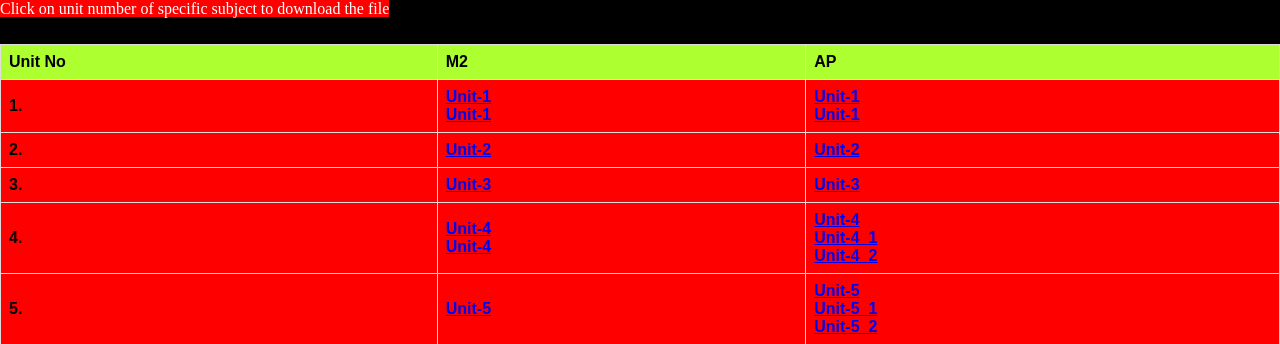
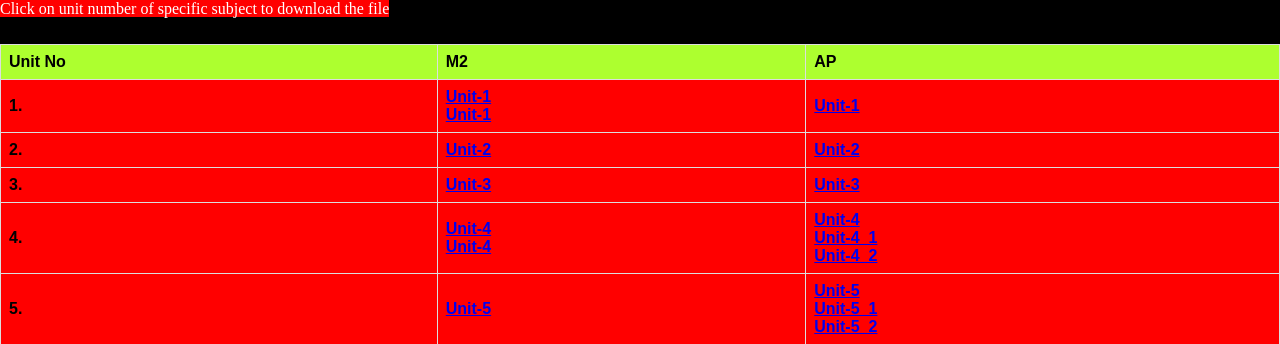
Before and after one commit to dinesh9-ai/notes_server, a Flask app: page /h1_2 in a window 1280 px wide. Shown: the part 46-390 px from the top of the page. Run offline with Flask 2, Linux system fonts and the light colour scheme; lists and menus that the app fills with data are empty.

Commit message:
Update h1_2.html

```diff
--- a/templates/h1_2.html
+++ b/templates/h1_2.html
@@ -57,37 +57,36 @@
     </tr>
     <tr>
       <th> 1.</th>
-      <th><a href="../static/notes/h1_2/m2/unit1.pdf">Unit-1</a>
-    <br> <a href="../static/notes/h1_2/m2/Newton's law of cooling & law of natural decay.pdf">Unit-1</a></th>
-    <th><a href="../static/notes/h1_2/ap/AP class-notes.pdf">Unit-1</a><br>
-    <a href="../static/notes/h1_2/m2/M-II NOTES.pdf">Unit-1</a></th>
+      <th><a href="https://docs.google.com/document/d/15upCShCpp6wn0Kp7zXhQ-sPA2uWaMFiC/edit?usp=sharing&ouid=100729378787125194756&rtpof=true&sd=true">Unit-1</a>
+    <br> <a href="https://docs.google.com/document/d/15upCShCpp6wn0Kp7zXhQ-sPA2uWaMFiC/edit?usp=sharing&ouid=100729378787125194756&rtpof=true&sd=true">Unit-1</a></th>
+    <th><a href="https://drive.google.com/file/d/1aaB7vOEw_Wn9puVUfyH53xWdBgHObCc4/view?usp=sharing">Unit-1</a></th>
 
     </tr>
     <tr>
     <th>2.</th>
-    <th><a href="../static/notes/h1_2/m2/M-II NOTES.pdf class-notes.pdf">Unit-2</a></th>
-    <th><a href="../static/notes/h1_2/ap/AP class-notes.pdf">Unit-2</a></th>
+    <th><a href="https://docs.google.com/document/d/15upCShCpp6wn0Kp7zXhQ-sPA2uWaMFiC/edit?usp=sharing&ouid=100729378787125194756&rtpof=true&sd=true">Unit-2</a></th>
+    <th><a href="https://drive.google.com/file/d/1aaB7vOEw_Wn9puVUfyH53xWdBgHObCc4/view?usp=sharing">Unit-2</a></th>
     </tr>
     <tr>
         <th>3.</th>
-        <th> <a href="../static/notes/h1_2/m2/M-II NOTES.pdf">Unit-3</a> </th>
-        <th><a href="../static/notes/h1_2/ap/AP class-notes.pdf">Unit-3</a></th>
+        <th> <a href="https://docs.google.com/document/d/15upCShCpp6wn0Kp7zXhQ-sPA2uWaMFiC/edit?usp=sharing&ouid=100729378787125194756&rtpof=true&sd=true">Unit-3</a> </th>
+        <th><a href="https://drive.google.com/file/d/1aaB7vOEw_Wn9puVUfyH53xWdBgHObCc4/view?usp=sharing">Unit-3</a></th>
 
     </tr>
     <tr>
         <th>4.</th>
-        <th><a href="../static/notes/h1_2/m2/unit-4.pdf">Unit-4</a> <br>
-        <a href="../static/notes/h1_2/m2/M-II NOTES.pdf">Unit-4</a></th>
-        <th><a href="../static/notes/h1_2/ap/AP class-notes.pdf">Unit-4</a><br>
-        <a href="../static/notes/h1_2/ap/unit-4.pdf class-notes.pdf">Unit-4_1</a><br>
-        <a href="../static/notes/h1_2/ap/unit-4_2.pdf">Unit-4_2</a></th>
+        <th><a href="https://drive.google.com/file/d/1eDf3QHi_WknjIw4o0QAf4TY6pHMTFzTI/view?usp=sharing">Unit-4</a> <br>
+        <a href="https://docs.google.com/document/d/15upCShCpp6wn0Kp7zXhQ-sPA2uWaMFiC/edit?usp=sharing&ouid=100729378787125194756&rtpof=true&sd=true">Unit-4</a></th>
+        <th><a href="https://drive.google.com/file/d/1aaB7vOEw_Wn9puVUfyH53xWdBgHObCc4/view?usp=sharing">Unit-4</a><br>
+        <a href="https://drive.google.com/file/d/1y7l-o2O2ZlteW9TZQxbUNC0CjlKAN6c8/view?usp=sharing">Unit-4_1</a><br>
+        <a href="https://drive.google.com/file/d/1QN3kJ8S6_oL9svTMcY1Dz3BZfNhtFonY/view?usp=sharing">Unit-4_2</a></th>
     </tr>
     <tr>
         <th>5.</th>
-        <th><a href="../static/notes/h1_2/m2/M-II NOTES.pdf">Unit-5</a></th>
-        <th><a href="../static/notes/h1_2/ap/AP class-notes.pdf NOTES.pdf">Unit-5</a><br>
-        <a href="../static/notes/h1_2/ap/Dielectric Properties .pdf">Unit-5_1</a><br>
-    <a href="../static/notes/h1_2/ap/Magnetic Properties .pdf">Unit-5_2</a></th>
+        <th><a href="https://docs.google.com/document/d/15upCShCpp6wn0Kp7zXhQ-sPA2uWaMFiC/edit?usp=sharing&ouid=100729378787125194756&rtpof=true&sd=true">Unit-5</a></th>
+        <th><a href="https://drive.google.com/file/d/1aaB7vOEw_Wn9puVUfyH53xWdBgHObCc4/view?usp=sharingf">Unit-5</a><br>
+        <a href="https://drive.google.com/file/d/1QN3kJ8S6_oL9svTMcY1Dz3BZfNhtFonY/view?usp=sharing">Unit-5_1</a><br>
+    <a href="https://drive.google.com/file/d/1NxESUPPWa-1RfN6GWFU7oOizhtjz87gK/view?usp=sharing">Unit-5_2</a></th>
     </tr>
 
 </table>
```
